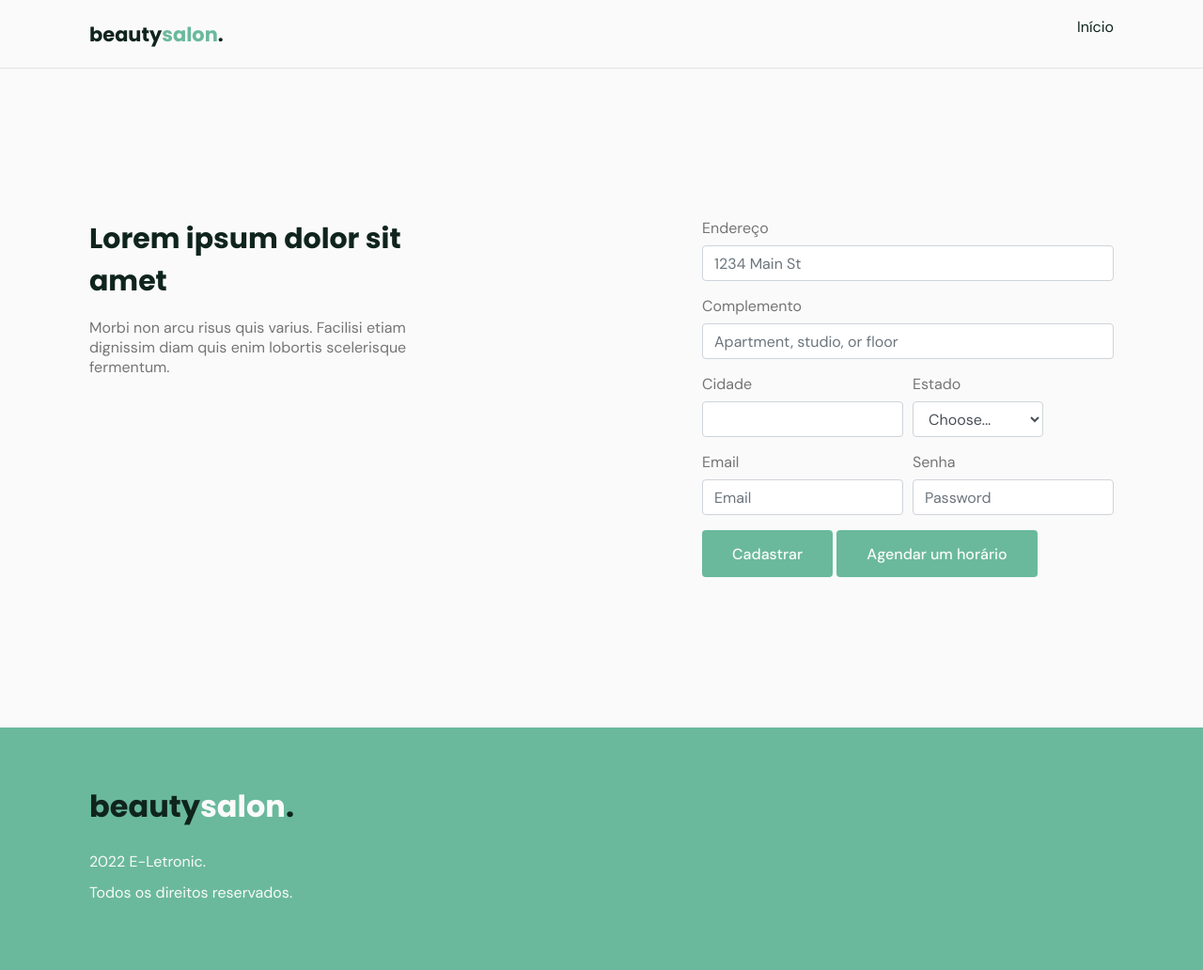
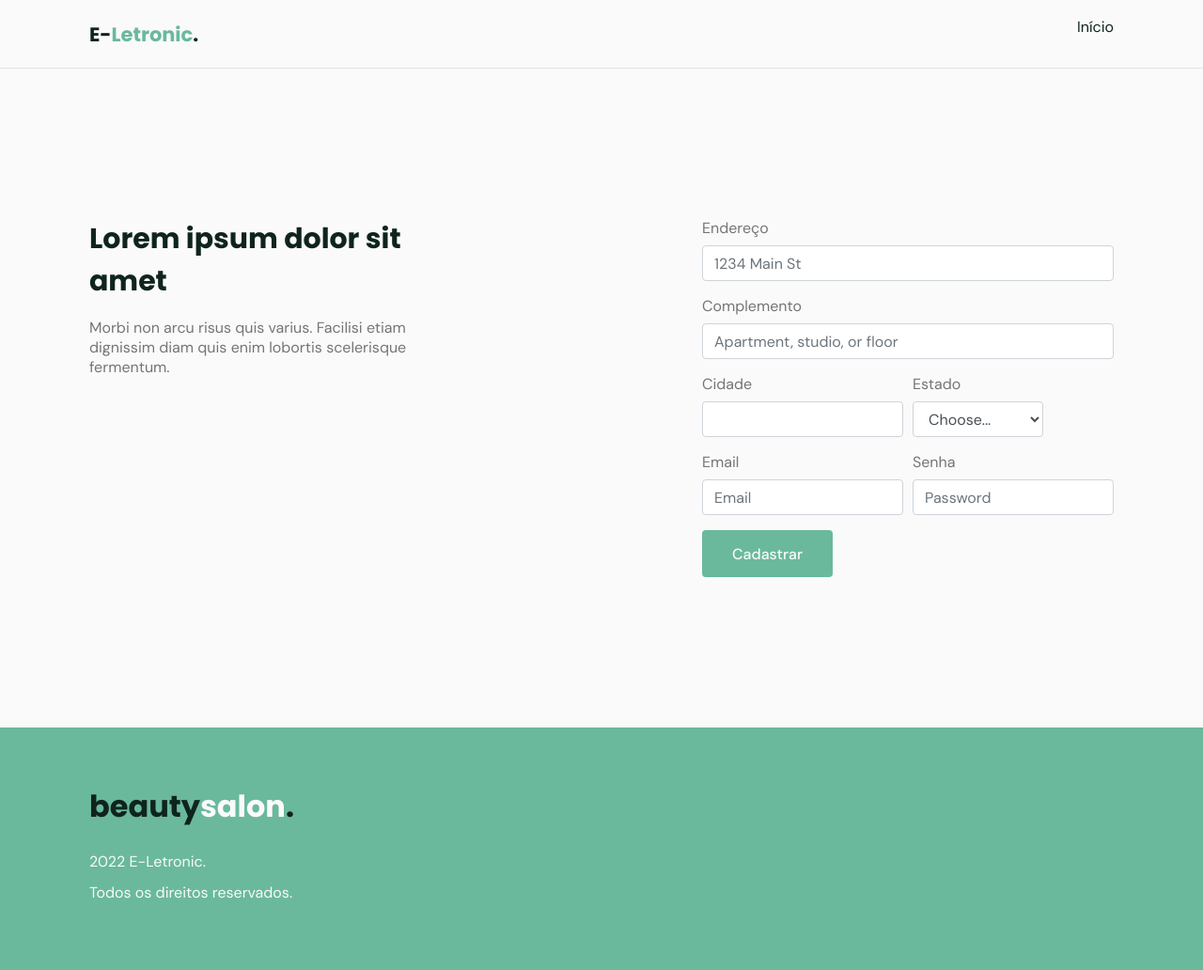
Before and after one commit to anderdot/e-letronic, a PHP site: page /cadastro-cliente.html in a window 1280 px wide. Shown: the whole page at 94% size. Run offline with PHP 8.4, Linux system fonts and the light colour scheme; some libraries are stand-ins or nearby versions.

Commit message:
preparando para mergear

```diff
--- a/assets/styles/cadastroCliente.css
+++ b/assets/styles/cadastroCliente.css
@@ -1,3 +1,20 @@
+/* Reset CSS */
+
+* {
+    margin: 0;
+    padding: 0;
+    box-sizing: border-box;
+}
+
+ul,
+li {
+    list-style: none;
+}
+
+a {
+    text-decoration: none;
+}
+
 .image {
     float: left;
 }
--- a/cadastro-cliente.html
+++ b/cadastro-cliente.html
@@ -27,8 +27,8 @@
     <!-- Styles -->
     <link rel="stylesheet" href="https://stackpath.bootstrapcdn.com/bootstrap/4.5.0/css/bootstrap.min.css" integrity="sha384-9aIt2nRpC12Uk9gS9baDl411NQApFmC26EwAOH8WgZl5MYYxFfc+NcPb1dKGj7Sk" crossorigin="anonymous">
     <link rel="stylesheet" href="libs/swiper-bundle.min.css" />
+    <link rel="stylesheet" href="/assets/styles/cadastroCliente.css">
     <link rel="stylesheet" href="/assets/styles/style.css">
-    <link rel="stylesheet" href="/assets/styles/cadastroCliente.css">
 
     <!-- Icons (icomoon.io) -->
     <link rel="stylesheet" href="assets/fonts/style.css">
@@ -51,7 +51,7 @@
     <!-- Header -->
     <header id="header">
         <nav class="container">
-            <a class="logo" href="#">beauty<span>salon</span>.</a>
+            <a class="logo" href="#">E-<span>Letronic</span>.</a>
             <div class="menu">
                 <ul class="grid">
                     <li><a class="title" href="index.html">Início</a></li>
@@ -105,15 +105,10 @@
                             <input type="password" class="form-control" id="inputPassword4" placeholder="Password">
                         </div>
                     </div>
-                    <a class="button" target="_blank" href="">Cadastrar</a>
-                    <a class="button" target="_blank" href="https://api.whatsapp.com/send?phone=+5517992143072&text=Vamos agendar um horário!">Agendar um
-                        horário</a>
+                    <a class="button" target="_blank" href="index.html">Cadastrar</a>
                 </form>
             </div>
         </section>
-
-
-
     </main>
 
     <footer class="section">
```
